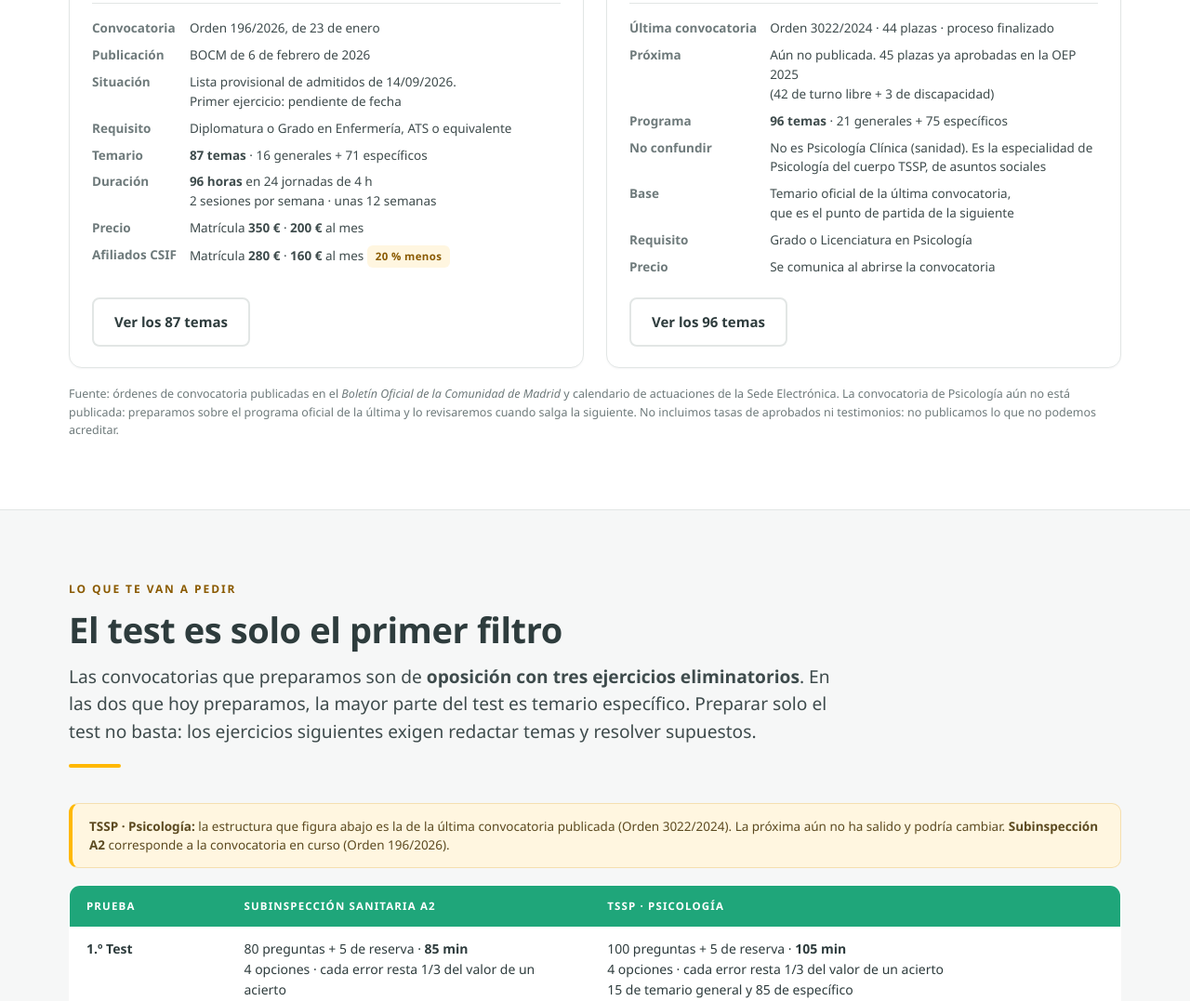
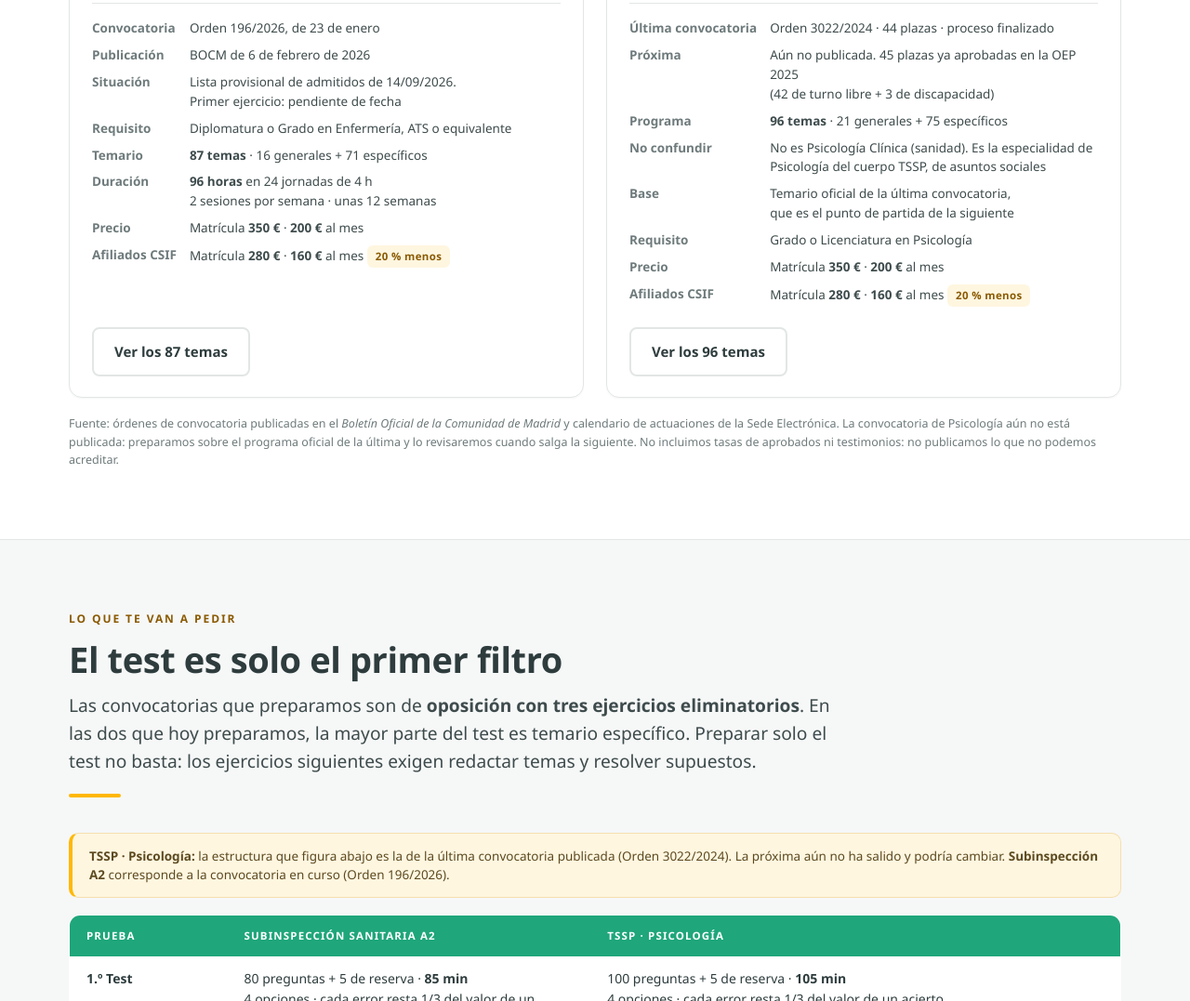
Before and after one commit to juanjimenezjimenez/ibertech-csif, a plain HTML site: page index.html in a window 1280 px wide. Shown: the part 1416-2493 px from the top of the page at 93% size. Drawn offline with Linux system fonts and the light colour scheme.

Commit message:
Precios tambien en Psicologia

```diff
--- a/index.html
+++ b/index.html
@@ -474,7 +474,8 @@
             <dt>No confundir</dt><dd>No es Psicología Clínica (sanidad). Es la especialidad de Psicología del cuerpo TSSP, de asuntos sociales</dd>
             <dt>Base</dt><dd>Temario oficial de la última convocatoria,<br>que es el punto de partida de la siguiente</dd>
             <dt>Requisito</dt><dd>Grado o Licenciatura en Psicología</dd>
-            <dt>Precio</dt><dd>Se comunica al abrirse la convocatoria</dd>
+            <dt>Precio</dt><dd>Matrícula <b>350 €</b> · <b>200 €</b> al mes</dd>
+            <dt>Afiliados CSIF</dt><dd>Matrícula <b>280 €</b> · <b>160 €</b> al mes <span class="badge">20 % menos</span></dd>
           </dl>
           <div class="foot">
             <a class="btn btn-ghost" href="#temario" data-go="psi">Ver los 96 temas</a>
```
